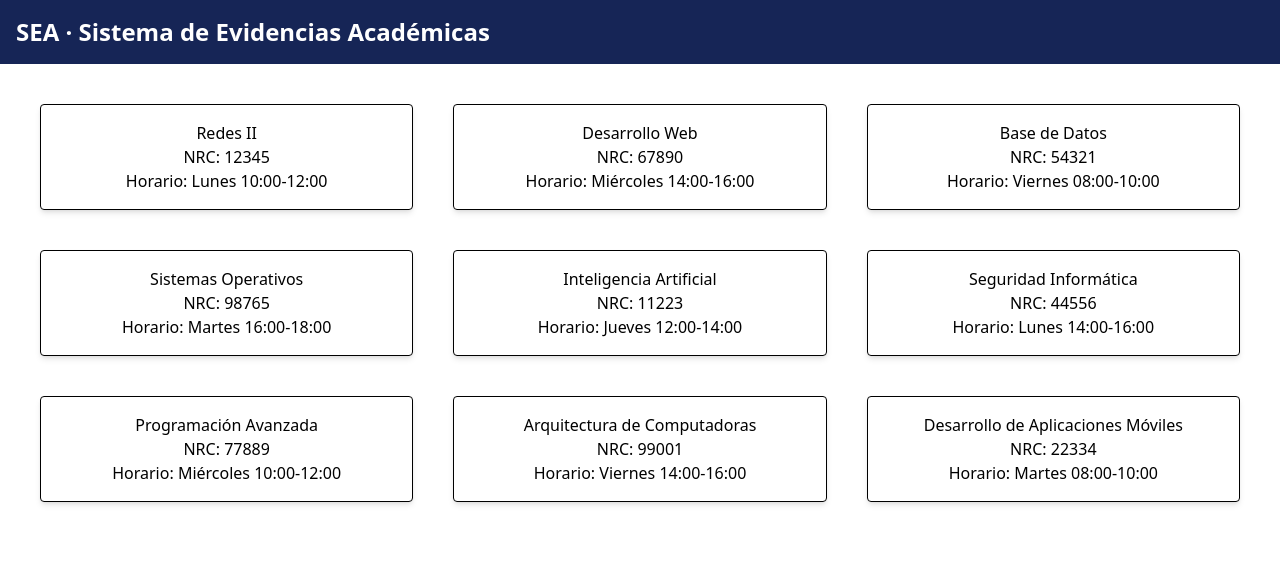
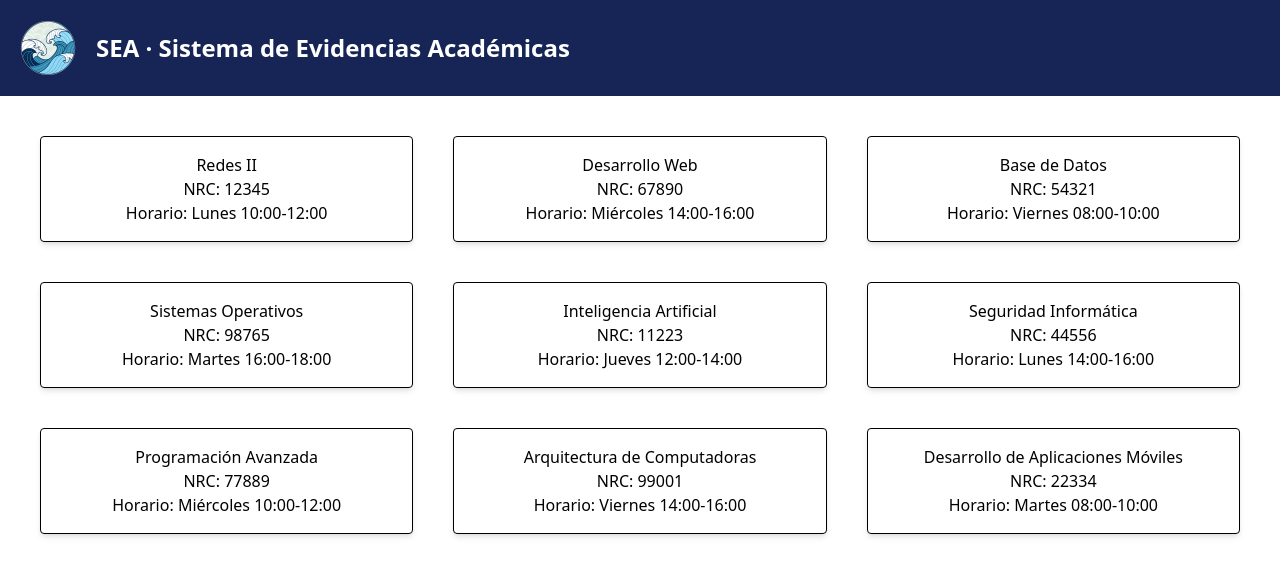
Before and after one commit to FranciscoSegura88/SEA-Client, a React (Vite) app: page / in a window 1280 px wide. Shown: the top 576 px of the page. Built offline with nearby package versions, Linux system fonts and the light colour scheme.

Commit message:
feat: add logo to Header component

```diff
--- a/src/components/Header.tsx
+++ b/src/components/Header.tsx
@@ -1,7 +1,9 @@
+import wavelogo from '../assets/wavelogo.png'
 
 function Header() {
   return (
     <header className="bg-blue-950 text-white p-4 flex items-center gap-4">
+      <img src={wavelogo} alt="Wave Logo" className="h-16 w-16" />
       <h1 className="text-2xl font-bold">SEA · Sistema de Evidencias Académicas</h1>
     </header>
   )
```
